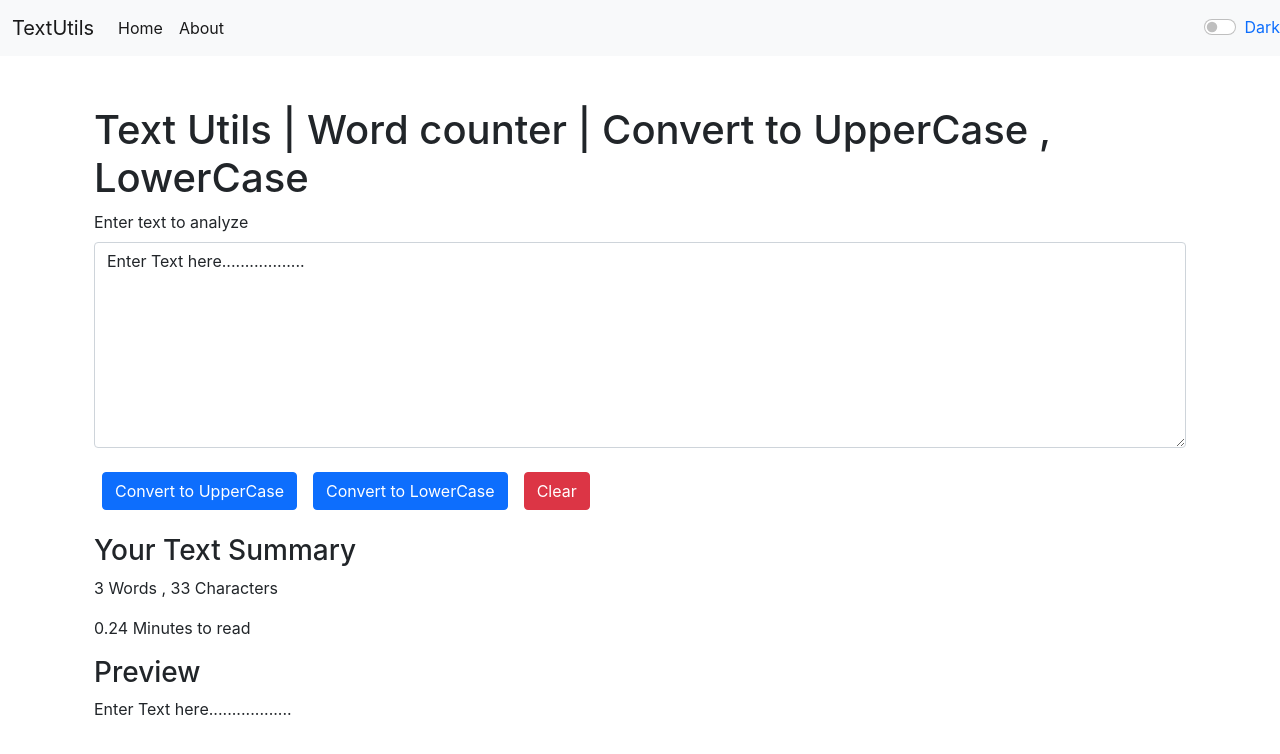
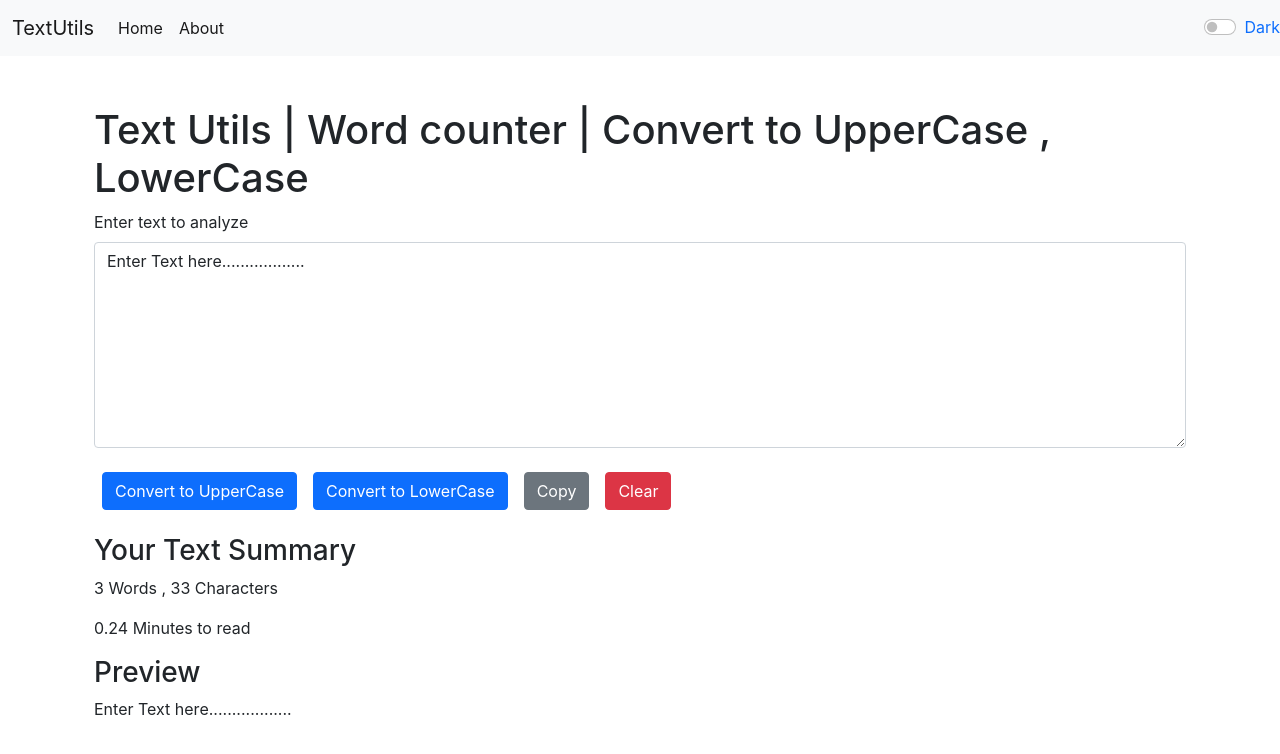
Before and after one commit to luckyhegde6/textUtils, a React (Create React App) app: page / in a window 1280 px wide. Shown: the top 754 px of the page. Built offline with nearby package versions, Linux system fonts and the light colour scheme.

Commit message:
Added copy text Functionality

```diff
--- a/src/Components/TextForm.js
+++ b/src/Components/TextForm.js
@@ -14,6 +14,10 @@ setText(event.target.value);
     let lowerCaseText =text.toLocaleLowerCase()
     setText(lowerCaseText);
     props.showAlert ("success" ,"Converted to LowerCase");
+  }
+  const handleCopyText = () => {
+    navigator.clipboard.writeText(text.value);
+    props.showAlert ("dark" ,"Copied the existing text");
   }
   const handleClearText = () => {
     setText("");
@@ -36,6 +40,7 @@ setText(event.target.value);
       </div>
       <button disabled={text.length===0} className="btn btn-primary mx-2 my-2" onClick={handleUpperCase}>Convert to UpperCase</button>
       <button disabled={text.length===0} className="btn btn-primary mx-2 my-2" onClick={handleLowerCase}>Convert to LowerCase</button>
+      <button disabled={text.length===0} className="btn btn-secondary mx-2 my-2" onClick={handleCopyText}>Copy</button>
       <button disabled={text.length===0} className="btn btn-danger mx-2 my-2" onClick={handleClearText}>Clear</button>
       </div>
       <div className="container my-3">
@@ -45,7 +50,7 @@ setText(event.target.value);
       </div>
       <div className="container my-3">
         <h3>Preview</h3>
-        <p>{text}</p>
+       <p>{text.length===0 ? "Nothing to Preview" : text}</p>
       </div>
     </div>
   );
```
